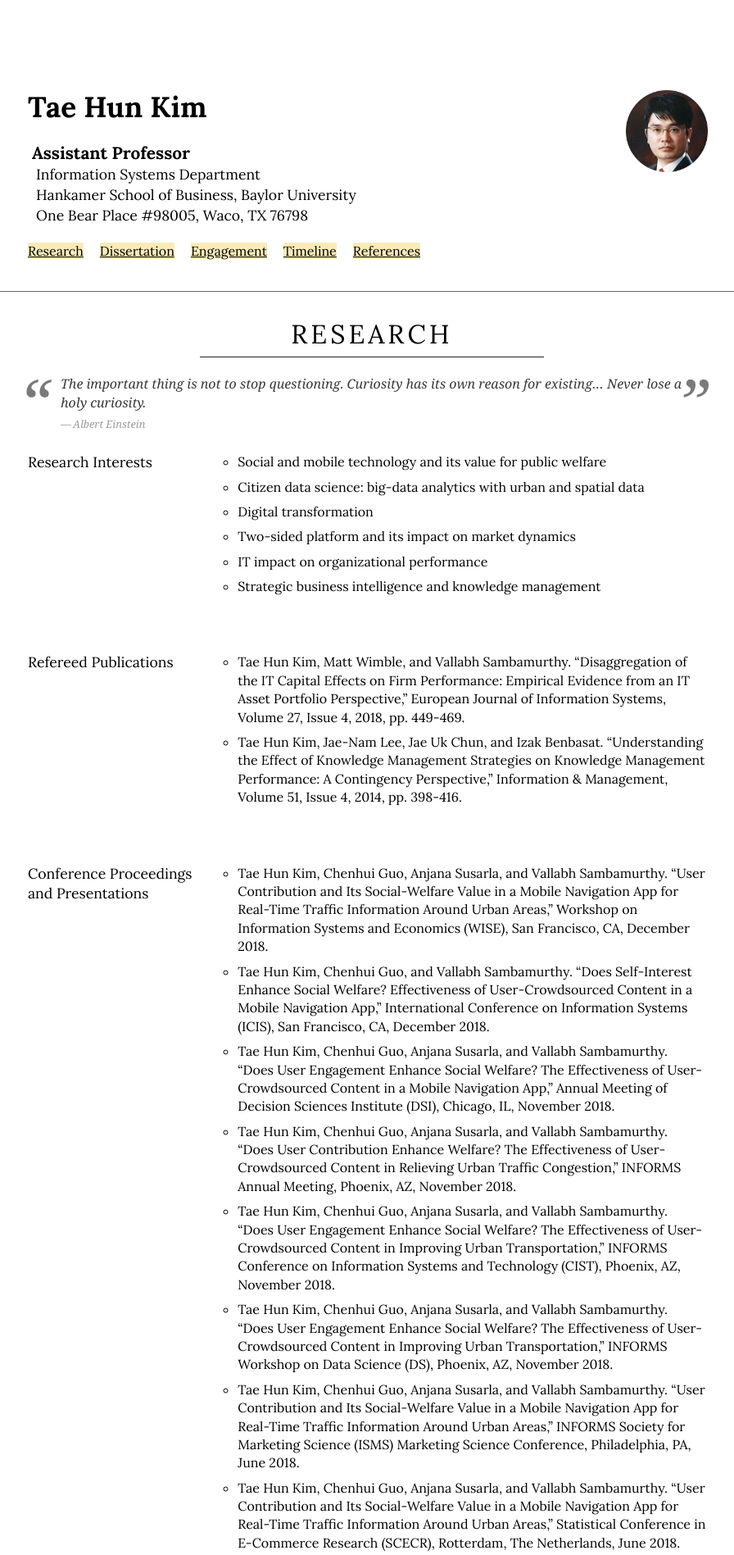
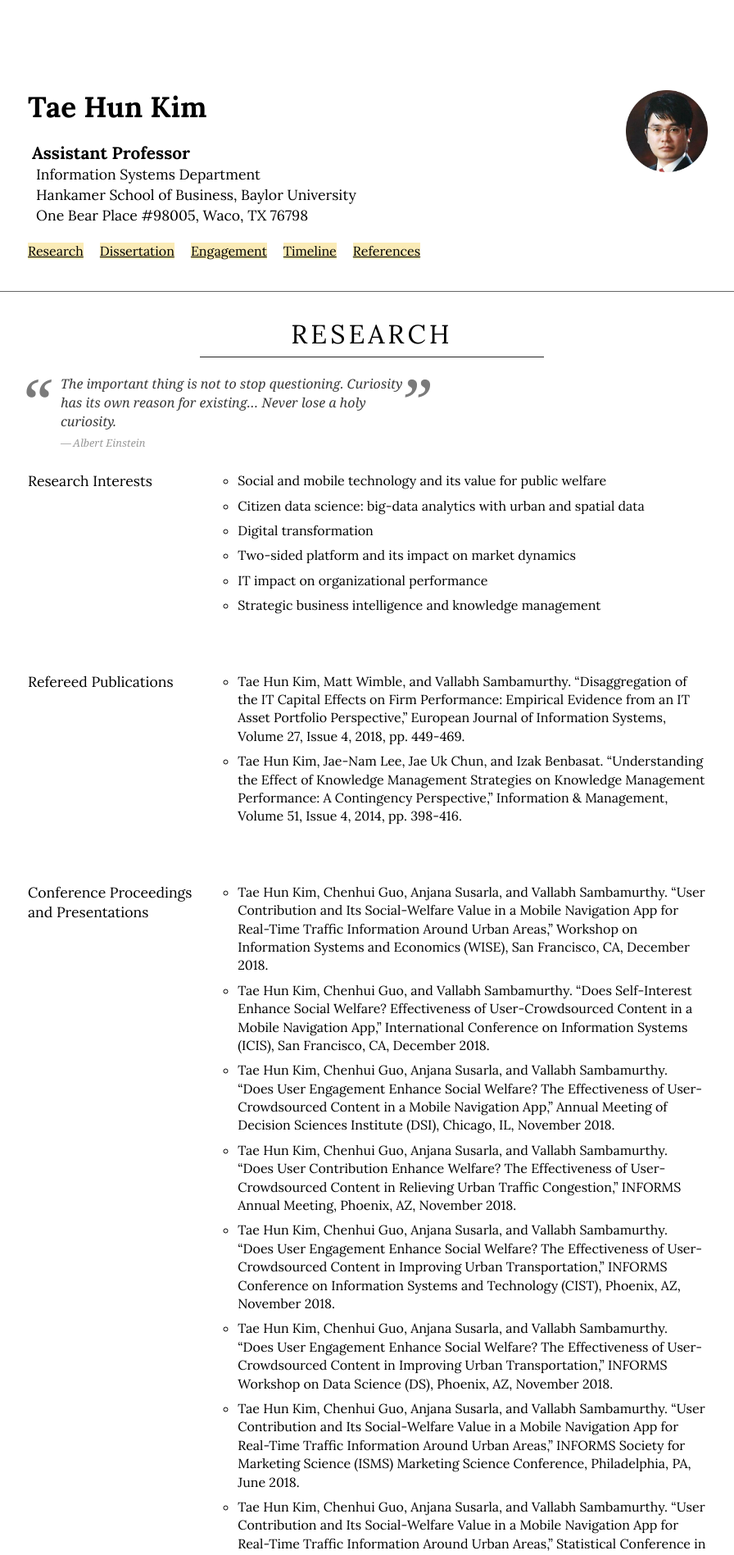
Before and after one commit to istaehun/taehun, a Jekyll site: the page built from index.html, in a window 1280 px wide. Shown: the top 1897 px of the page at 82% size, without its empty margins (186-1082 px from the left). Built offline with Jekyll 4.4.1, drawn with Linux system fonts in a browser that asks for light colours; nearby versions of some CDN libraries.

Commit message:
Change blockquote

```diff
--- a/css/main.scss
+++ b/css/main.scss
@@ -26,3 +26,7 @@ li {
         margin-bottom: 0;
     }
 }
+
+blockquote {
+    width: 500px;
+}
```
Also changed, not shown: _data/blockquote.yml (+5 -5 lines).
